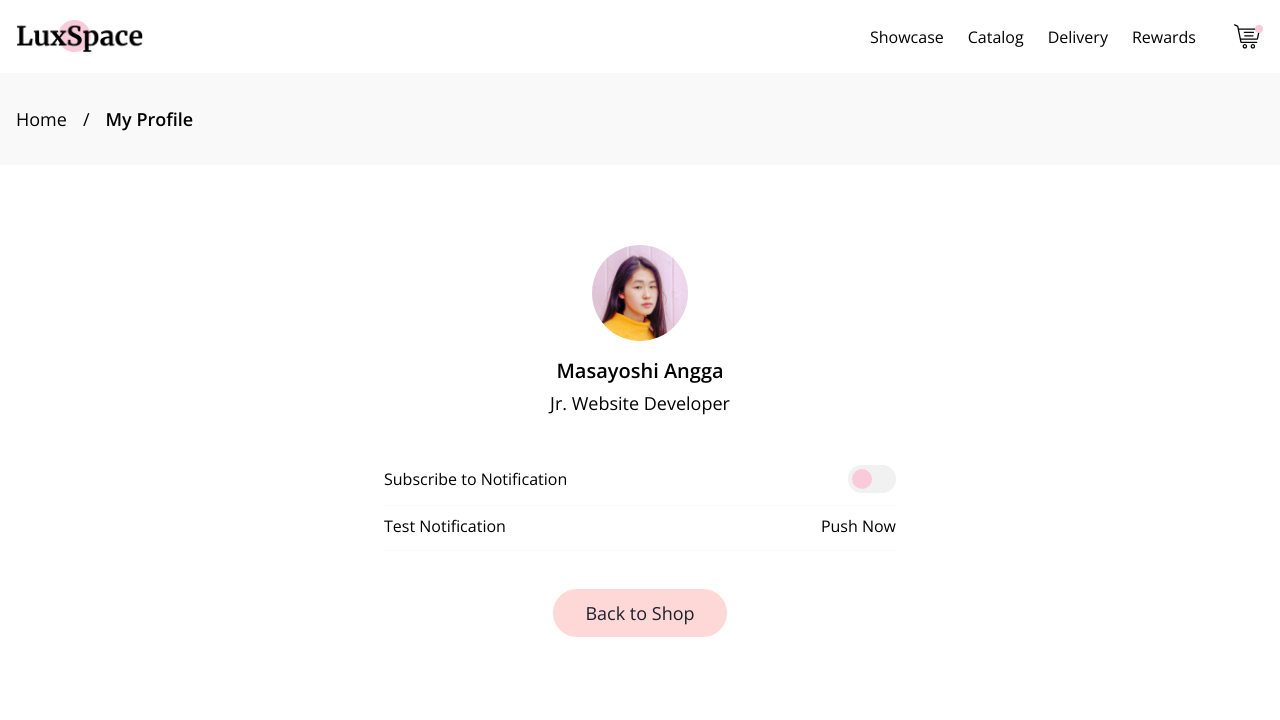
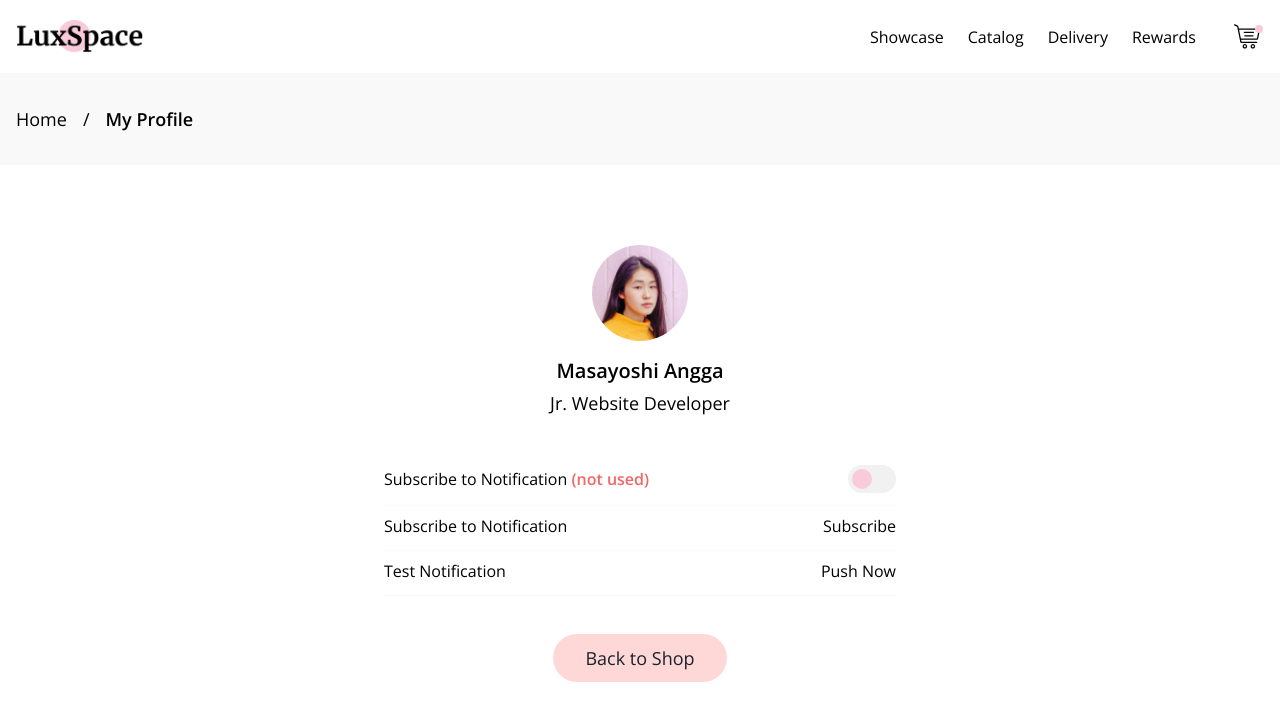
Before and after one commit to afadhil/luxspace_pwa, a React (Create React App) app: page /profile in a window 1280 px wide. Shown: the top 720 px of the page. Built offline with nearby package versions, Linux system fonts and the light colour scheme.

Commit message:
setup Push Notification

```diff
--- a/src/pages/Profile.js
+++ b/src/pages/Profile.js
@@ -1,4 +1,36 @@
 import { Link } from "react-router-dom";
+
+// copied from https://github.com/GoogleChromeLabs/web-push-codelab/blob/master/app/scripts/main.js
+// or open github > GoogleChromeLabs/web-push-codelabs - app/main.js
+function urlB64ToUint8Array(base64String) {
+  const padding = "=".repeat((4 - (base64String.length % 4)) % 4);
+  const base64 = (base64String + padding)
+    .replace(/\-/g, "+")
+    .replace(/_/g, "/");
+
+  const rawData = window.atob(base64);
+  const outputArray = new Uint8Array(rawData.length);
+
+  for (let i = 0; i < rawData.length; ++i) {
+    outputArray[i] = rawData.charCodeAt(i);
+  }
+  return outputArray;
+}
+
+async function subscribe() {
+  const key =
+    "BF0zu7ACgTkmPPcNL-_BzupjoMHIIRGioupLGBcxPhDTiRbv-a6oU8kiv-qzPLB511in25WEavmY00Tr_JZjz0M";
+
+  try {
+    const sub = await global.registration.pushManager.subscribe({
+      userVisibleOnly: true,
+      applicationServerKey: urlB64ToUint8Array(key),
+    });
+    console.log("Subscribe!");
+  } catch (error) {
+    console.error("Cannot subscribe.");
+  }
+}
 
 function Profile() {
   return (
@@ -141,7 +173,10 @@ function Profile() {
           </div>
           <ul className="max-w-full md:max-w-lg mx-auto">
             <li className="pb-3 mb-2 flex items-center justify-between w-full border-b border-gray-100">
-              <span>Subscribe to Notification</span>
+              <span>
+                Subscribe to Notification{" "}
+                <strong className="text-red-500">(not used)</strong>
+              </span>
               <span>
                 <label
                   htmlFor="subscribe"
@@ -154,6 +189,15 @@ function Profile() {
                   />
                 </label>
               </span>
+            </li>
+            <li className="pb-3 mb-2 flex items-center justify-between w-full border-b border-gray-100">
+              <span>Subscribe to Notification</span>
+              <button
+                className="hover:underline appearance-none"
+                onClick={subscribe}
+              >
+                Subscribe
+              </button>
             </li>
             <li className="pb-3 mb-2 flex items-center justify-between w-full border-b border-gray-100">
               <span>Test Notification</span>
--- a/src/service-worker.js
+++ b/src/service-worker.js
@@ -114,4 +114,13 @@ self.addEventListener('message', (event) => {
   }
 });
 
+self.addEventListener('push', function(event) {
+  event.waitUntil(
+    self.registration.showNotification("LuxSpace", {
+      icon: "./icon-120.png",
+      body: event.data.text()
+    })
+  )
+})
+
 // Any other custom service worker logic can go here.
--- a/src/serviceWorkerRegistration.js
+++ b/src/serviceWorkerRegistration.js
@@ -57,6 +57,7 @@ function registerValidSW(swUrl, config) {
     .register(swUrl)
     .then((registration) => {
       registration.onupdatefound = () => {
+        global.registration = registration;
         const installingWorker = registration.installing;
         if (installingWorker == null) {
           return;
```
